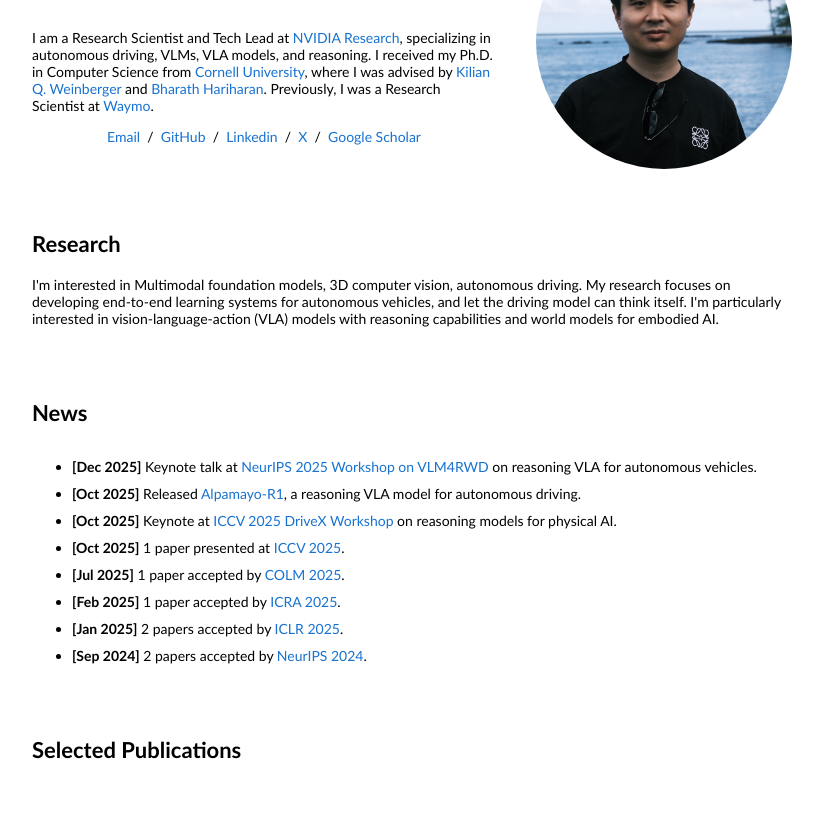
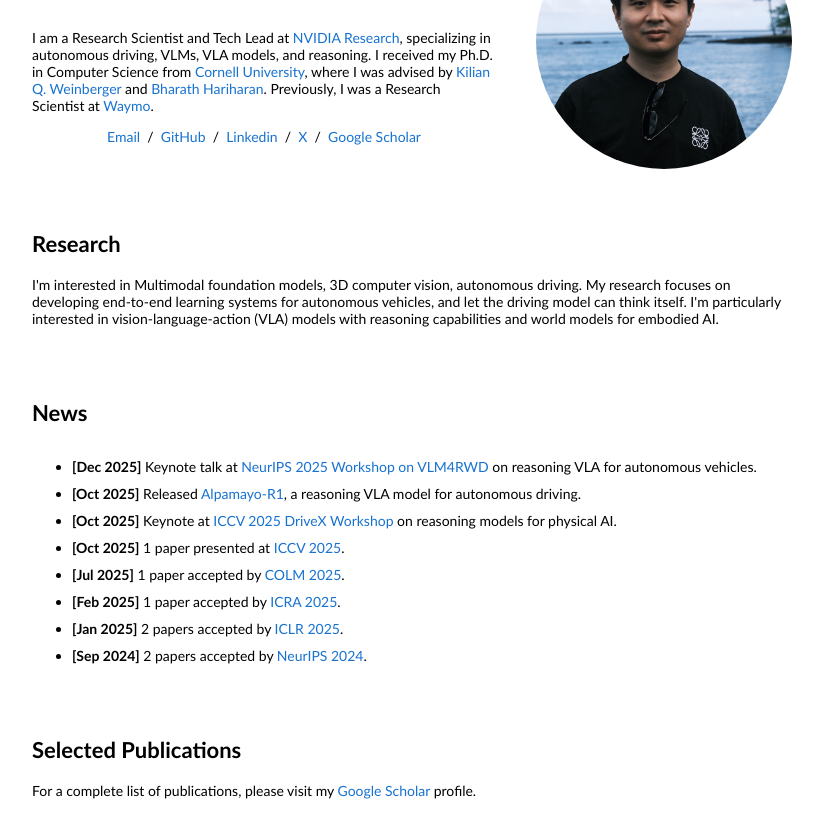
Before and after one commit to mileyan/mileyan.github.io, a plain HTML site: page index.html in a window 1280 px wide. Shown: the part 115-934 px from the top of the page, without its empty margins (228-1051 px from the left). Drawn offline with Linux system fonts and the light colour scheme.

Commit message:
Add note about full publication list on Google Scholar

```diff
--- a/index.html
+++ b/index.html
@@ -127,6 +127,9 @@
               <tr>
                 <td style="padding:20px;width:100%;vertical-align:middle">
                   <h2>Selected Publications</h2>
+                  <p>
+                    For a complete list of publications, please visit my <a href="https://scholar.google.com/citations?user=nZsD8XwAAAAJ">Google Scholar</a> profile.
+                  </p>
                 </td>
               </tr>
             </tbody>
```
